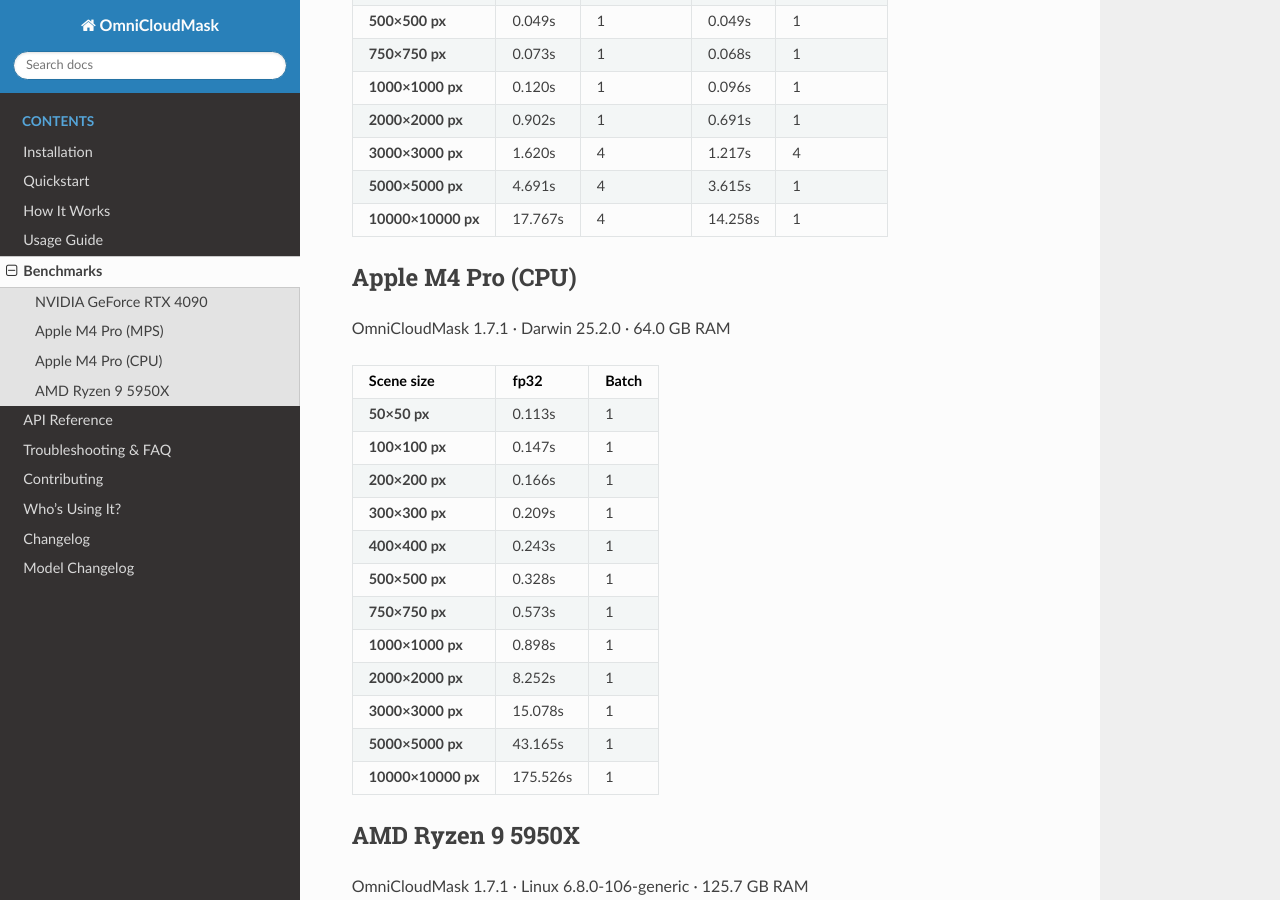
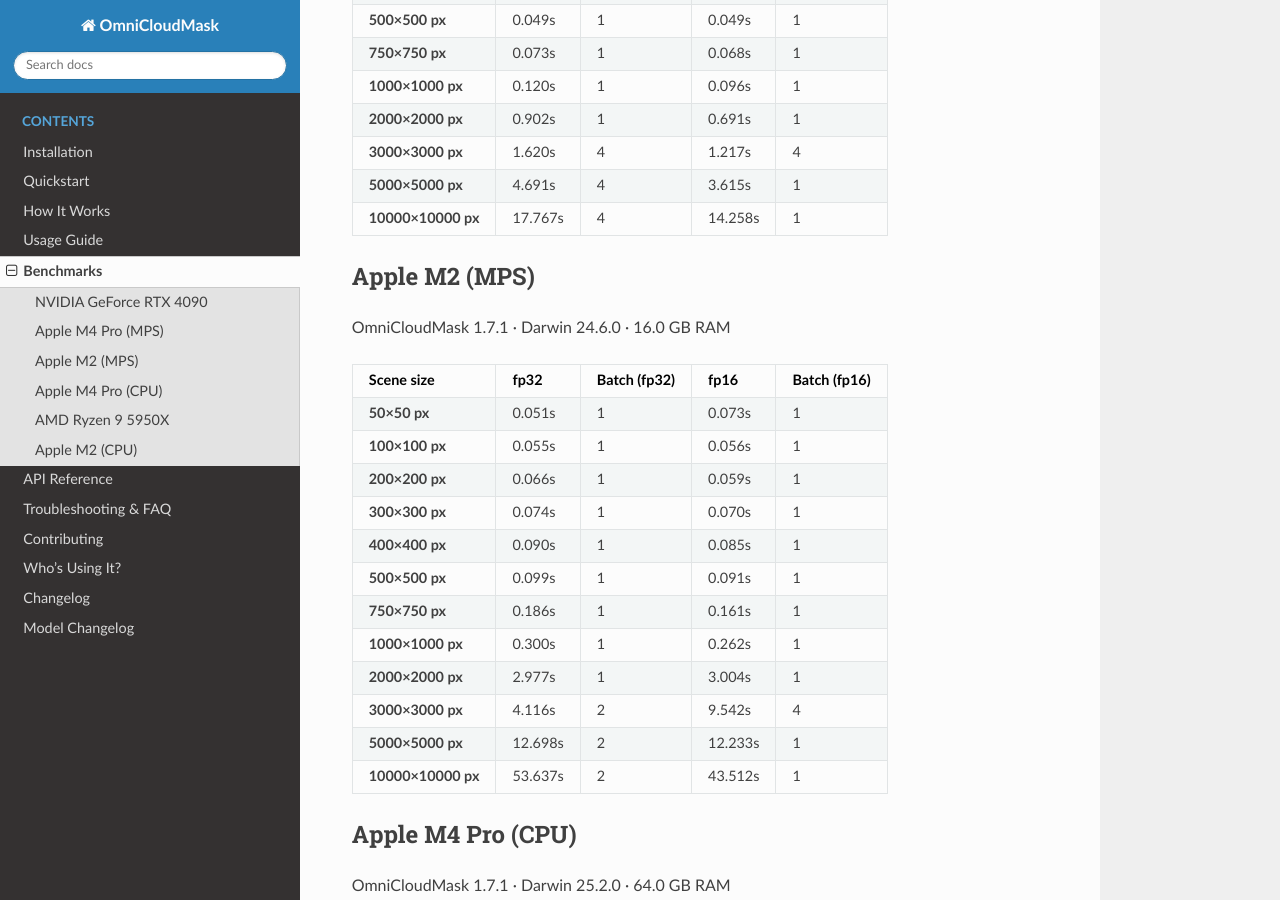
Before and after one commit to DPIRD-DMA/OmniCloudMask, a Sphinx documentation site: the page built from docs/benchmarks.md, in a window 1280 px wide and 900 px high, scrolled down 1566 px. Built offline with Sphinx 7.4.7 and the Read the Docs theme 3.1.0, drawn with Linux system fonts in a browser that asks for light colours; some of the changed text lies outside the part shown.

Commit message:
added m2

```diff
--- a/docs/benchmarks.md
+++ b/docs/benchmarks.md
@@ -46,6 +46,25 @@
 | **5000×5000 px** | 4.691s | 4 | 3.615s | 1 |
 | **10000×10000 px** | 17.767s | 4 | 14.258s | 1 |
 
+## Apple M2 (MPS)
+
+OmniCloudMask 1.7.1 &middot; Darwin 24.6.0 &middot; 16.0 GB RAM
+
+| Scene size | fp32 | Batch (fp32) | fp16 | Batch (fp16) |
+| --- | --- | --- | --- | --- |
+| **50×50 px** | 0.051s | 1 | 0.073s | 1 |
+| **100×100 px** | 0.055s | 1 | 0.056s | 1 |
+| **200×200 px** | 0.066s | 1 | 0.059s | 1 |
+| **300×300 px** | 0.074s | 1 | 0.070s | 1 |
+| **400×400 px** | 0.090s | 1 | 0.085s | 1 |
+| **500×500 px** | 0.099s | 1 | 0.091s | 1 |
+| **750×750 px** | 0.186s | 1 | 0.161s | 1 |
+| **1000×1000 px** | 0.300s | 1 | 0.262s | 1 |
+| **2000×2000 px** | 2.977s | 1 | 3.004s | 1 |
+| **3000×3000 px** | 4.116s | 2 | 9.542s | 4 |
+| **5000×5000 px** | 12.698s | 2 | 12.233s | 1 |
+| **10000×10000 px** | 53.637s | 2 | 43.512s | 1 |
+
 ## Apple M4 Pro (CPU)
 
 OmniCloudMask 1.7.1 &middot; Darwin 25.2.0 &middot; 64.0 GB RAM
@@ -81,3 +100,22 @@
 | **1000×1000 px** | 1.233s | 1 |
 | **2000×2000 px** | 10.726s | 1 |
 | **3000×3000 px** | 17.872s | 1 |
+
+## Apple M2 (CPU)
+
+OmniCloudMask 1.7.1 &middot; Darwin 24.6.0 &middot; 16.0 GB RAM
+
+| Scene size | fp32 | Batch |
+| --- | --- | --- |
+| **50×50 px** | 0.068s | 1 |
+| **100×100 px** | 0.090s | 1 |
+| **200×200 px** | 0.152s | 1 |
+| **300×300 px** | 0.264s | 1 |
+| **400×400 px** | 0.410s | 1 |
+| **500×500 px** | 0.616s | 1 |
+| **750×750 px** | 1.282s | 1 |
+| **1000×1000 px** | 2.216s | 1 |
+| **2000×2000 px** | 19.504s | 1 |
+| **3000×3000 px** | 38.456s | 4 |
+| **5000×5000 px** | 117.139s | 4 |
+| **10000×10000 px** | 424.022s | 1 |
```
Also changed, not shown: docs/_static/benchmark.png, 1 other file.
